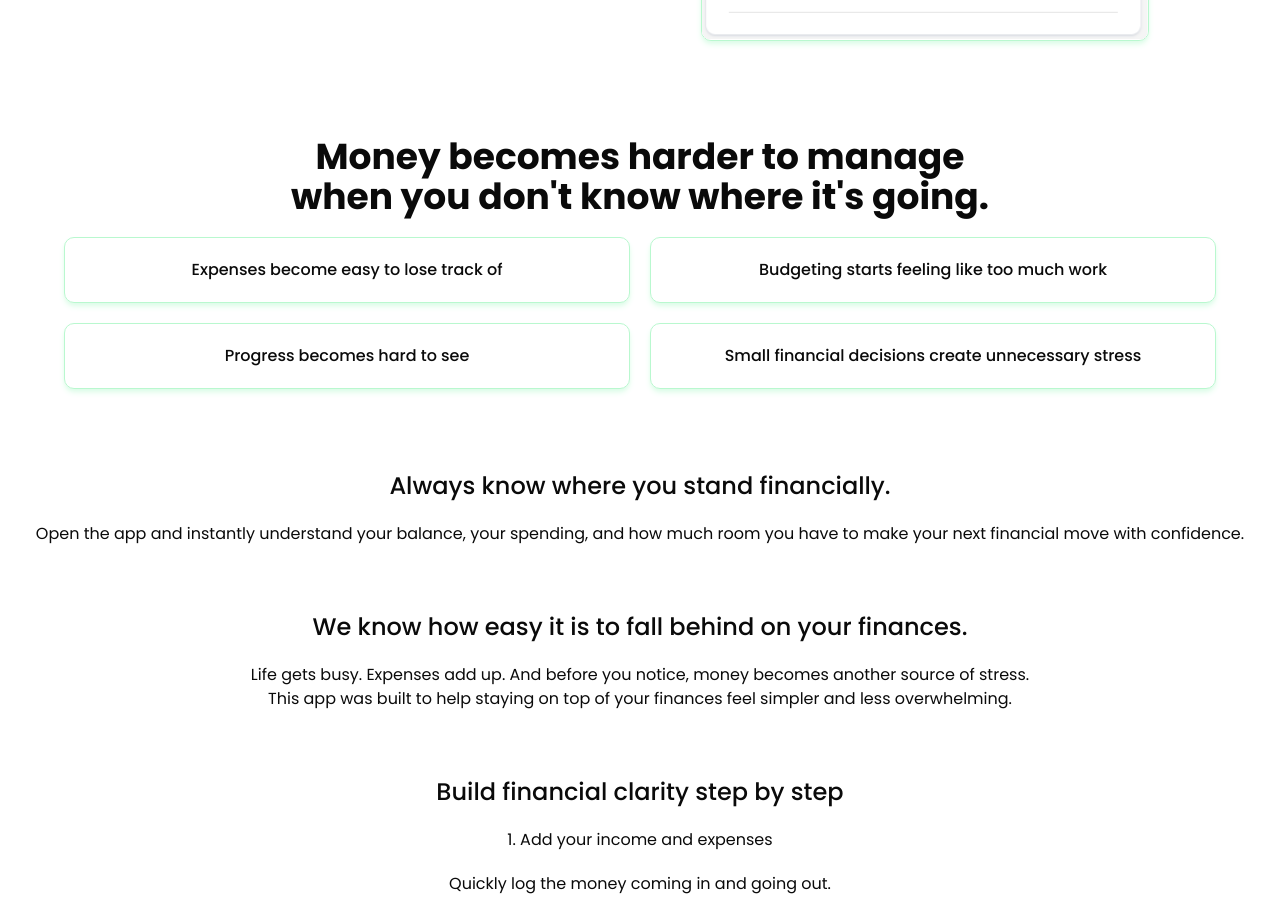
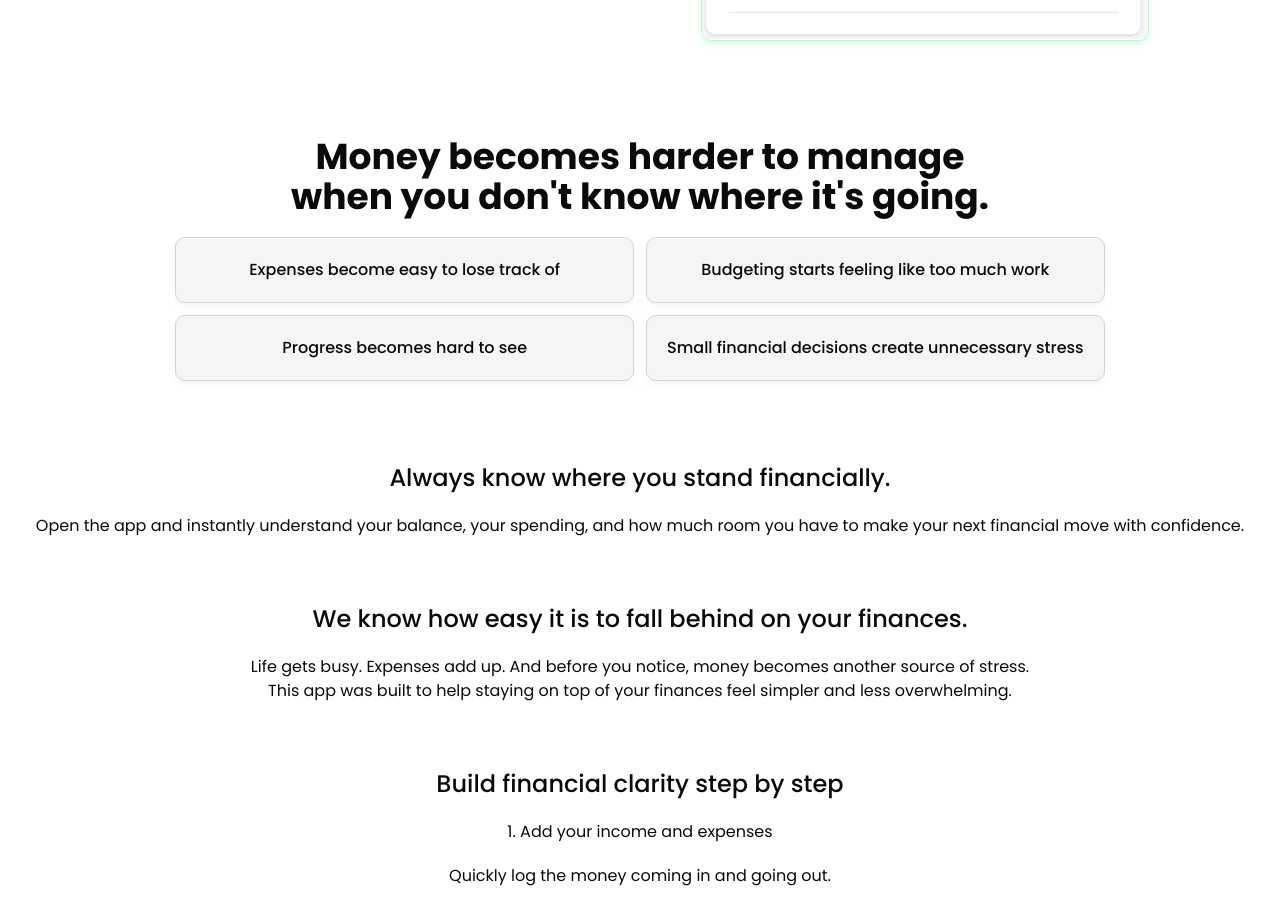
Before and after one commit to Elix-lab/finance-app, a Next.js app: page / in a window 1280 px wide. Shown: the part 780-1691 px from the top of the page. Built offline with nearby package versions, Linux system fonts and the light colour scheme.

Commit message:
Finished stylings and responsive design for Stakes.tsx

```diff
--- a/src/components/home-page/Stakes.tsx
+++ b/src/components/home-page/Stakes.tsx
@@ -8,12 +8,12 @@ const stakes = [
 function Stakes() {
   return (
     <div className="flex flex-col items-center gap-5 py-12 px-4">
-      <h2 className="text-2xl font-bold text-center text-balance lg:text-3xl xl:text-4xl max-w-6xl">
+      <h2 className="max-w-3xl text-2xl font-bold text-center text-balance lg:text-3xl xl:text-4xl lg:max-w-5xl">
         Money becomes harder to manage when you don&apos;t know where it&apos;s going.
       </h2>
-      <ul className="grid grid-cols-2 gap-5 w-6xl">
+      <ul className="flex flex-col gap-3 max-w-6xl lg:grid lg:grid-cols-2">
         {stakes.map((stake,index) => (
-          <li key={index} className="border border-green-200 shadow-md shadow-green-100 rounded-lg font-medium text-center p-5 hover:bg-green-50">
+          <li key={index} className="border border-gray-300 shadow-md shadow-gray-100 rounded-lg font-medium text-center p-3 bg-background lg:p-5 hover:bg-red-100 transition-all">
             {stake}
           </li>
         ))}
```
